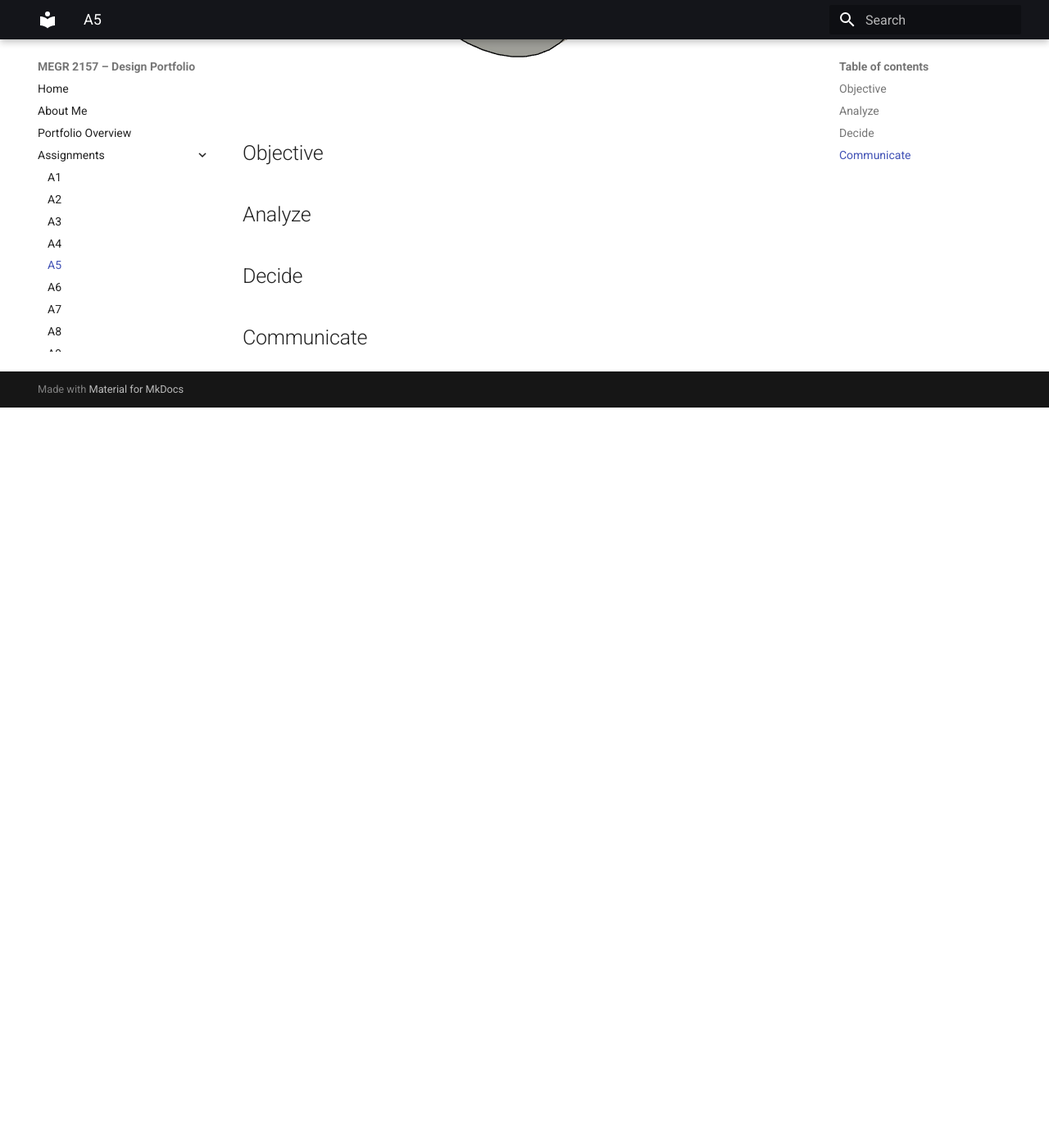
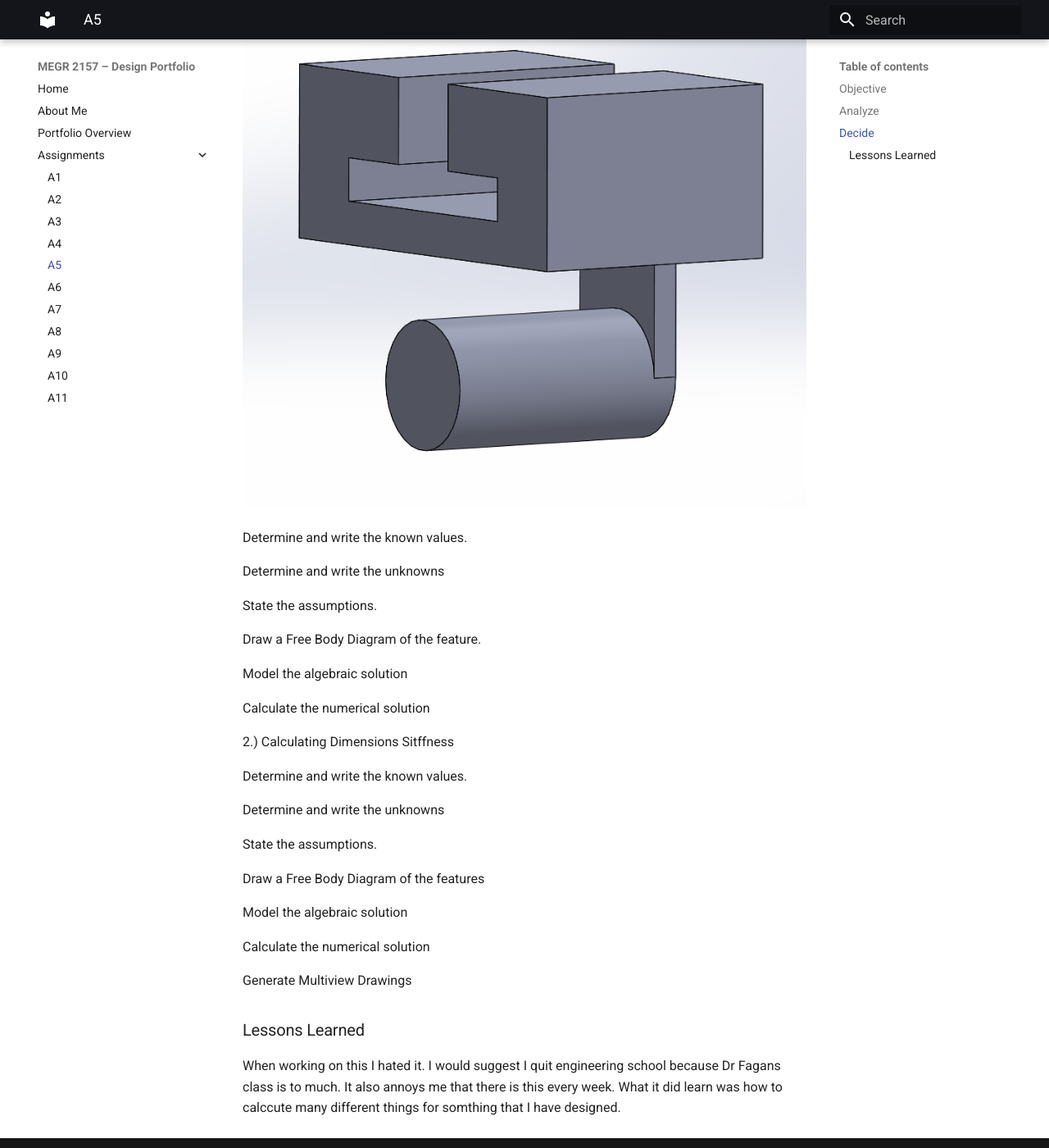
Before and after one commit to seaberr/kohlers-megr2157-portfolio, an MkDocs documentation site: the page built from docs/assignments/A05/index.md, in a window 1280 px wide and 1400 px high, scrolled down 2476 px. Shown: the whole window at 82% size. Built offline with MkDocs 1.6.1 and Material for MkDocs 9.7.7, drawn with Linux system fonts in a browser that asks for light colours; before the commit the page ends 2973 px from its top, so only the background shows below that; some of the changed text lies outside the part shown.

Commit message:
Update index.md

```diff
--- a/docs/assignments/A05/index.md
+++ b/docs/assignments/A05/index.md
@@ -1,10 +1,17 @@
 ![MEGR 2156-7 Title](MEES_Logo_Standard.png)
 # A5 – Bracket Design
+Documentation:
+The documentation’s intent is to capture your work and learning process from the time you read through the assignment all the way until you turn in your work. Your work may include but not limited to your thoughts, your insights, your mistakes, your drawings, your calculations etc.
+
+Document the process which includes many pictures with an overview of images.
+Detail any mistakes throughout the process.
+Actual time it took from start to finish.
+Have a Lessons Learned section
+Failure to input headers in your assignment will result in a 15% deduction to your final grade.
 ![pic1](pic1.png)
 ![pic1](pic2.png)
-![pic1](pic3.png)
-![pic1](pic4.png)
-![pic1](pic5.png)
+
+
 ![pic1](pic6.png)
 ![pic1](pic7.png)
 ## Objective
@@ -12,8 +19,47 @@
 
 ## Analyze
 
-
+![pic1](pic3.png)
 ## Decide
 
+Calculating Dimensions
+![pic1](pic4.png)
+![pic1](pic5.png)
 
-## Communicate
+Determine and write the known values.
+
+
+Determine and write the unknowns
+
+State the assumptions.
+
+Draw a Free Body Diagram of the feature.
+
+Model the algebraic solution
+
+Calculate the numerical solution
+
+
+2.) Calculating Dimensions Sitffness
+
+Determine and write the known values.
+
+
+Determine and write the unknowns
+
+
+State the assumptions.
+
+
+Draw a Free Body Diagram of the features
+
+Model the algebraic solution
+
+
+Calculate the numerical solution
+
+
+Generate Multiview Drawings
+
+### Lessons Learned
+When working on this I hated it. I would suggest I quit engineering school because Dr Fagans class is to much. It also annoys me that there is this every week. What it did learn was how to calccute many different things for somthing that I have designed.
```
